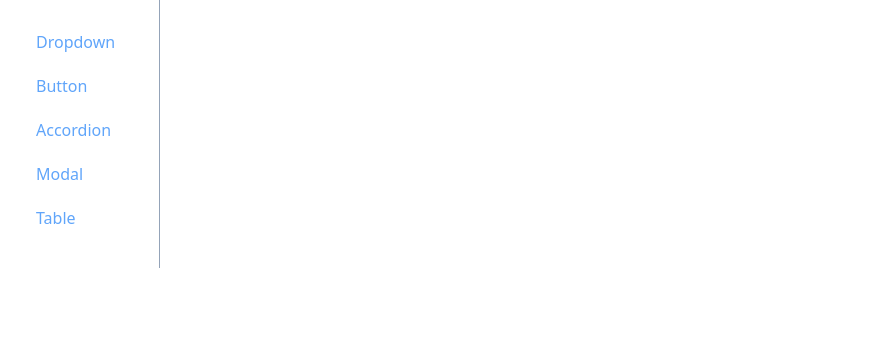
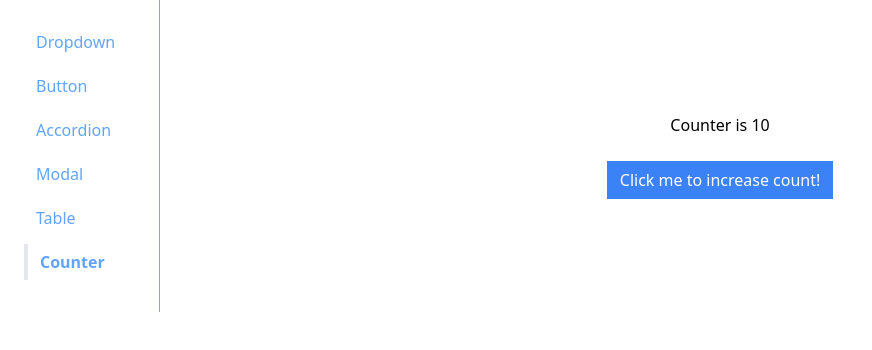
Before and after one commit to atinderbirsin/comps, a React (Create React App) app: page /counter in a window 1280 px wide. Shown: the top 350 px of the page, without its empty margins (0-872 px from the left). Built offline with nearby package versions, Linux system fonts and the light colour scheme.

Commit message:
completed counterpage & 2 custom hooks useCounter & useSort

```diff
--- a/src/App.js
+++ b/src/App.js
@@ -2,6 +2,7 @@ import Route from "./components/Route";
 import SideBar from "./components/SideBar";
 import AccordionPage from "./pages/AccordionPage";
 import ButtonPage from "./pages/ButtonPage";
+import CounterPage from "./pages/CounterPage";
 import DropdownPage from "./pages/DropdownPage";
 import ModalPage from "./pages/ModalPage";
 import TablePage from "./pages/TablePage";
@@ -27,6 +28,9 @@ function App() {
         <Route path="/table">
           <TablePage />
         </Route>
+        <Route path="/counter">
+          <CounterPage intialCount={10} />
+        </Route>
       </div>
     </div>
   );
--- a/src/components/SideBar.js
+++ b/src/components/SideBar.js
@@ -10,6 +10,7 @@ function SideBar() {
     { label: "Accordion", to: "/accordion" },
     { label: "Modal", to: "/modal" },
     { label: "Table", to: "/table" },
+    { label: "Counter", to: "/counter" },
   ];
 
   const renderedList = links.map((link) => {
--- a/src/components/SortableTable.js
+++ b/src/components/SortableTable.js
@@ -1,54 +1,25 @@
-import { useState } from "react";
 import { RxCaretSort, RxCaretUp, RxCaretDown } from "react-icons/rx";
+import useSort from "../hooks/use-sort";
 import Table from "./Table";
 
 function SortableTable(props) {
   const { config, data } = props;
-  const [sortOrder, setSetOrder] = useState(null);
-  const [sortBy, setSortBy] = useState(null);
-  let sortedData = [...data];
+  const { sortOrder, sortBy, sortedData, setSortColumn } = useSort(
+    data,
+    config
+  );
 
   const updatedProps = config.map((column) => {
     if (!column.sortValue) return column;
 
     const icon = sortOrder === "asc" ? <RxCaretUp /> : <RxCaretDown />;
 
-    const handleHeaderClick = (label) => {
-      if (sortOrder === null) {
-        setSetOrder("asc");
-        setSortBy(label);
-      } else if (sortOrder === "asc") {
-        setSetOrder("desc");
-        setSortBy(label);
-      } else if (sortOrder === "desc") {
-        setSetOrder(null);
-        setSortBy(null);
-      }
-    };
-
-    if (sortOrder && sortBy) {
-      const { sortValue } = config.find((column) => sortBy === column.label);
-
-      sortedData = [...data].sort((a, b) => {
-        let valueA = sortValue(a);
-        let valueB = sortValue(b);
-
-        let reverseOrder = sortOrder === "asc" ? 1 : -1;
-
-        if (typeof valueA === "string") {
-          return valueA.localeCompare(valueB) * reverseOrder;
-        } else {
-          return (valueA - valueB) * reverseOrder;
-        }
-      });
-    }
-
     return {
       ...column,
       header: () => (
         <th
           className="flex items-center cursor-pointer"
-          onClick={() => handleHeaderClick(column.label)}
+          onClick={() => setSortColumn(column.label)}
         >
           {sortBy === column.label ? icon : <RxCaretSort />} {column.label}
         </th>
@@ -56,7 +27,6 @@ function SortableTable(props) {
     };
   });
 
-  // eslint-disable-next-line no-undef
   return <Table {...props} data={sortedData} config={updatedProps} />;
 }
 
--- /dev/null
+++ b/src/hooks/use-counter-hook.js
@@ -0,0 +1,20 @@
+import { useEffect, useState } from "react";
+
+function useCounterHook(intialCount) {
+  const [count, setCount] = useState(intialCount);
+
+  useEffect(() => {
+    console.log(count);
+  }, [count]);
+
+  const incrementCounter = () => {
+    setCount(count + 1 );
+  };
+
+  return {
+    count,
+    incrementCounter,
+  };
+}
+
+export default useCounterHook;
--- /dev/null
+++ b/src/hooks/use-sort.js
@@ -0,0 +1,46 @@
+import { useState } from "react";
+
+const useSort = (data, config) => {
+  const [sortOrder, setSetOrder] = useState(null);
+  const [sortBy, setSortBy] = useState(null);
+  let sortedData = [...data];
+
+  const setSortColumn = (label) => {
+    if (sortOrder === null) {
+      setSetOrder("asc");
+      setSortBy(label);
+    } else if (sortOrder === "asc") {
+      setSetOrder("desc");
+      setSortBy(label);
+    } else if (sortOrder === "desc") {
+      setSetOrder(null);
+      setSortBy(null);
+    }
+  };
+
+  if (sortOrder && sortBy) {
+    const { sortValue } = config.find((column) => sortBy === column.label);
+
+    sortedData = [...data].sort((a, b) => {
+      let valueA = sortValue(a);
+      let valueB = sortValue(b);
+
+      let reverseOrder = sortOrder === "asc" ? 1 : -1;
+
+      if (typeof valueA === "string") {
+        return valueA.localeCompare(valueB) * reverseOrder;
+      } else {
+        return (valueA - valueB) * reverseOrder;
+      }
+    });
+  }
+
+  return {
+    sortOrder,
+    sortBy,
+    sortedData,
+    setSortColumn,
+  };
+};
+
+export default useSort;
--- /dev/null
+++ b/src/pages/CounterPage.js
@@ -0,0 +1,17 @@
+import Button from "../components/Button";
+import useCounterHook from "../hooks/use-counter-hook";
+
+function CounterPage({ intialCount }) {
+  const { count, incrementCounter } = useCounterHook(intialCount);
+
+  return (
+    <div className="text-center">
+      <h1 className="mb-6">Counter is {count}</h1>
+      <Button primary onClick={incrementCounter}>
+        Click me to increase count!
+      </Button>
+    </div>
+  );
+}
+
+export default CounterPage;
```
